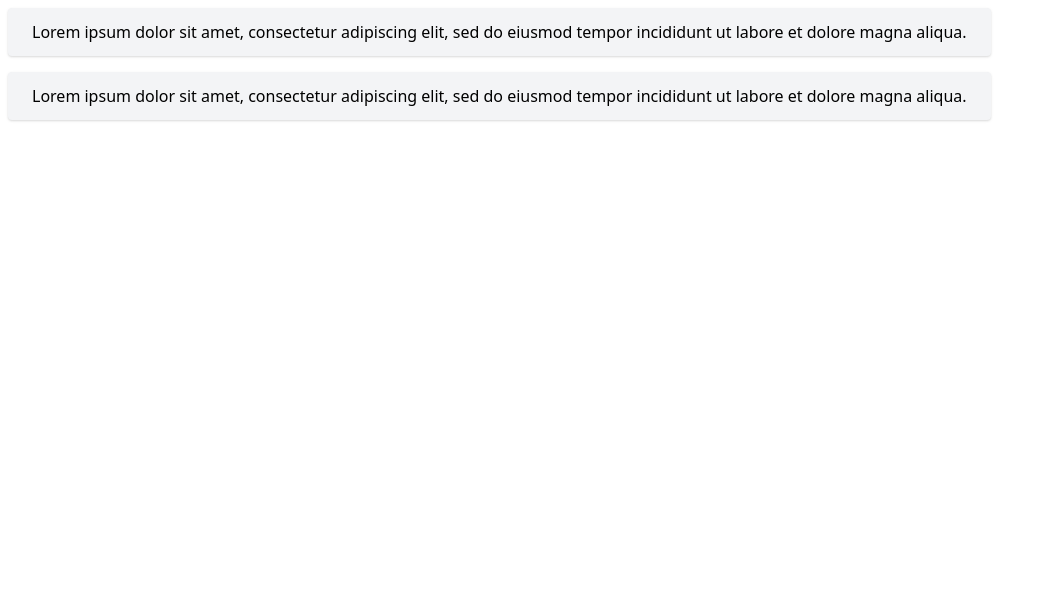
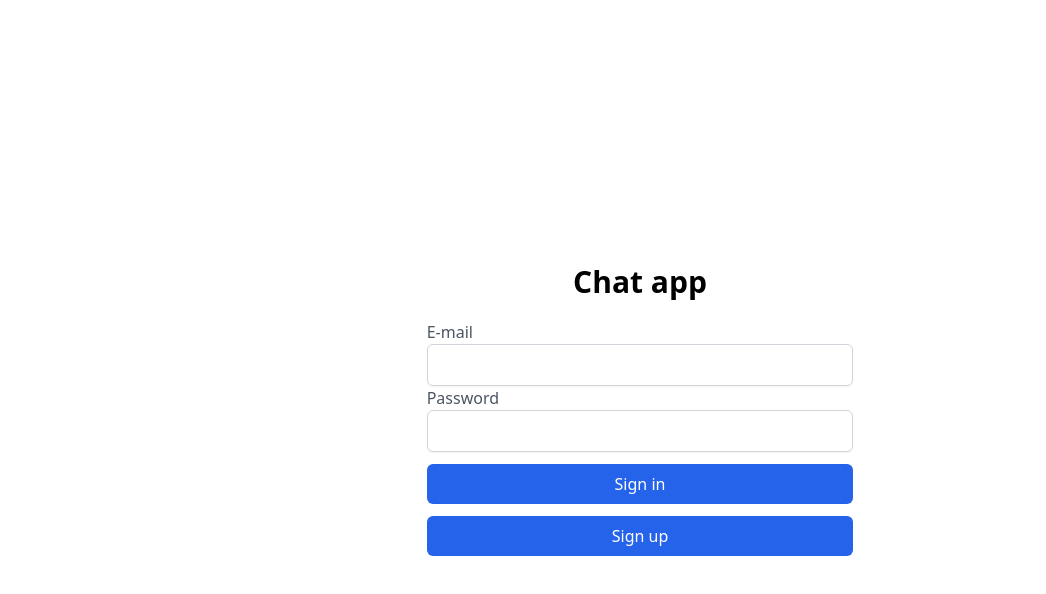
Before and after one commit to danhaj/chat-app, a React (Create React App) app: page / in a window 1280 px wide. Shown: the top 594 px of the page, without its empty margins (0-1046 px from the left). Built offline with nearby package versions, Linux system fonts and the light colour scheme.

Commit message:
add authentication form

```diff
--- a/package.json
+++ b/package.json
@@ -4,6 +4,7 @@
   "private": true,
   "dependencies": {
     "@craco/craco": "^6.1.1",
+    "@tailwindcss/forms": "^0.2.1",
     "@tailwindcss/postcss7-compat": "^2.0.3",
     "@testing-library/jest-dom": "^5.11.9",
     "@testing-library/react": "^11.2.5",
@@ -13,9 +14,11 @@
     "@types/react": "^17.0.1",
     "@types/react-dom": "^17.0.0",
     "autoprefixer": "^9.8.6",
+    "firebase": "^8.2.6",
     "postcss": "^7.0.35",
     "react": "^17.0.1",
     "react-dom": "^17.0.1",
+    "react-router-dom": "^5.2.0",
     "react-scripts": "4.0.2",
     "tailwindcss": "npm:@tailwindcss/postcss7-compat@^2.0.3",
     "typescript": "^4.1.3",
@@ -46,6 +49,7 @@
     ]
   },
   "devDependencies": {
+    "@types/react-router-dom": "^5.1.7",
     "@typescript-eslint/eslint-plugin": "^4.14.2",
     "@typescript-eslint/parser": "^4.14.2",
     "eslint": "^7.19.0",
--- a/src/App.tsx
+++ b/src/App.tsx
@@ -1,10 +1,15 @@
 import React from 'react';
-import MessagesList from './components/MessagesList';
+import { Switch, Route, BrowserRouter } from 'react-router-dom';
+import { Chat } from './pages/Chat';
+import LandingPage from './pages/LandingPage';
 
 const App: React.FC = () => (
-  <div className='container flex flex-col mx-auto'>
-    <MessagesList />
-  </div>
+  <BrowserRouter>
+    <Switch>
+      <Route path='/' component={LandingPage} />
+      <Route path='/chat' component={Chat} />
+    </Switch>
+  </BrowserRouter>
 );
 
 export default App;
--- /dev/null
+++ b/src/components/Input.tsx
@@ -0,0 +1,45 @@
+import React, { ChangeEventHandler, FormEventHandler } from 'react';
+
+interface InputProps {
+  type: string;
+  label?: string;
+  value?: string;
+  onChange?: ChangeEventHandler;
+  onClick?: FormEventHandler;
+}
+
+const Input: React.FC<InputProps> = ({
+  type,
+  label,
+  value,
+  onChange,
+  onClick,
+}) => {
+  switch (type) {
+    case 'email':
+    case 'password':
+      return (
+        <label>
+          <span className='text-gray-600'>{label}</span>
+          <input
+            type={type}
+            className='block w-full rounded-md border-gray-300 shadow-sm focus:ring focus:ring-blue-300 focus:ring-opacity-30'
+            onChange={onChange}
+          />
+        </label>
+      );
+    case 'submit':
+      return (
+        <input
+          type={type}
+          value={value}
+          className='block bg-blue-600 text-white rounded-md py-2 mt-3'
+          onClick={onClick}
+        />
+      );
+    default:
+      return <input type={type} />;
+  }
+};
+
+export default Input;
--- /dev/null
+++ b/src/components/SendMessage.tsx
@@ -0,0 +1,7 @@
+import React from 'react';
+
+const SendMessage: React.FC = () => {
+  return <div></div>;
+};
+
+export default SendMessage;
--- /dev/null
+++ b/src/components/SignIn.tsx
@@ -0,0 +1,41 @@
+import React, { ChangeEvent, FormEvent, useState } from 'react';
+import { auth } from '../services/firebase';
+import Input from './Input';
+
+const SignIn: React.FC = () => {
+  const [email, setEmail] = useState('');
+  const [password, setPassword] = useState('');
+
+  const handleSignInSubmit = async (ev: FormEvent): Promise<void> => {
+    ev.preventDefault();
+    const res = await auth.signInWithEmailAndPassword(email, password);
+  };
+
+  const handleSignUpSubmit = (ev: FormEvent): void => {
+    ev.preventDefault();
+    auth.createUserWithEmailAndPassword(email, password);
+  };
+
+  return (
+    <form className='grid grid-cols-1 md:w-1/3'>
+      <Input
+        type='email'
+        label='E-mail'
+        onChange={(ev: ChangeEvent<HTMLInputElement>): void =>
+          setEmail(ev.target.value)
+        }
+      />
+      <Input
+        type='password'
+        label='Password'
+        onChange={(ev: ChangeEvent<HTMLInputElement>): void =>
+          setPassword(ev.target.value)
+        }
+      />
+      <Input type='submit' onClick={handleSignInSubmit} value='Sign in' />
+      <Input type='submit' onClick={handleSignUpSubmit} value='Sign up' />
+    </form>
+  );
+};
+
+export default SignIn;
--- /dev/null
+++ b/src/pages/Chat.tsx
@@ -0,0 +1,6 @@
+import React from 'react';
+import MessagesList from '../components/MessagesList';
+
+export const Chat = () => {
+  return <MessagesList />;
+};
--- /dev/null
+++ b/src/pages/LandingPage.tsx
@@ -0,0 +1,13 @@
+import React from 'react';
+import SignIn from '../components/SignIn';
+
+const LandingPage: React.FC = () => {
+  return (
+    <div className='flex flex-col justify-center items-center h-screen'>
+      <h2 className='font-bold text-3xl text-center my-5'>Chat app</h2>
+      <SignIn />
+    </div>
+  );
+};
+
+export default LandingPage;
--- /dev/null
+++ b/src/services/firebase.js
@@ -0,0 +1,18 @@
+import firebase from 'firebase/app';
+import 'firebase/firestore';
+import 'firebase/auth';
+
+const firebaseConfig = {
+  apiKey: 'AIzaSyCL9SD3y1QTJ5dzEQ_vxr6bRLdG3dDGV4M',
+  authDomain: 'chat-app-69545.firebaseapp.com',
+  projectId: 'chat-app-69545',
+  storageBucket: 'chat-app-69545.appspot.com',
+  messagingSenderId: '519289502205',
+  appId: '1:519289502205:web:97b7f11e3bd59d566dc194',
+};
+
+firebase.initializeApp(firebaseConfig);
+
+export const firestore = firebase.firestore();
+export const FirestoreTimestamp = firebase.firestore.Timestamp;
+export const auth = firebase.auth();
--- a/tailwind.config.js
+++ b/tailwind.config.js
@@ -7,5 +7,5 @@ module.exports = {
   variants: {
     extend: {},
   },
-  plugins: [],
+  plugins: [require('@tailwindcss/forms')],
 };
```
Also changed, not shown: 2 other files (tests, documents, lock files or other folders).
